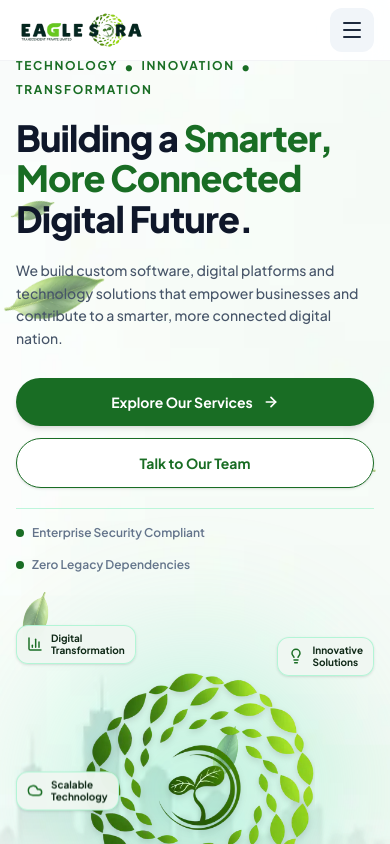
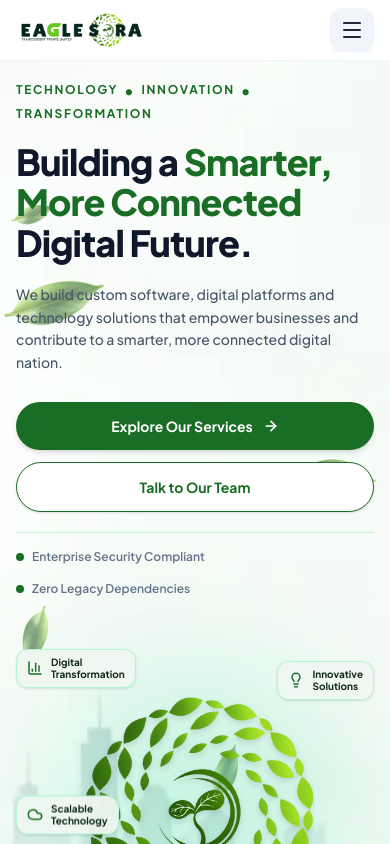
Before and after one commit to ashishkhote/Eagle-Sora, a Next.js app: page / in a window 390 px wide. Shown: the top 844 px of the page. Built offline with nearby package versions, Linux system fonts and the light colour scheme.

Commit message:
Updated the homepage hero’s mobile top padding

```diff
--- a/src/features/home/components/Hero.tsx
+++ b/src/features/home/components/Hero.tsx
@@ -12,7 +12,7 @@ export const Hero: React.FC = () => {
   return (
     <section
       id="hero"
-      className="relative min-h-auto lg:min-h-screen pt-14 sm:pt-24 pb-8 sm:pb-20 overflow-hidden flex items-center bg-[#f4f9f4]"
+      className="relative min-h-auto lg:min-h-screen pt-20 sm:pt-24 pb-8 sm:pb-20 overflow-hidden flex items-center bg-[#f4f9f4]"
     >
       {/* Background Artwork: Serene Pastel Cityscape Waves Overlay */}
       <div className="absolute inset-0 z-0 opacity-80 pointer-events-none">
```
